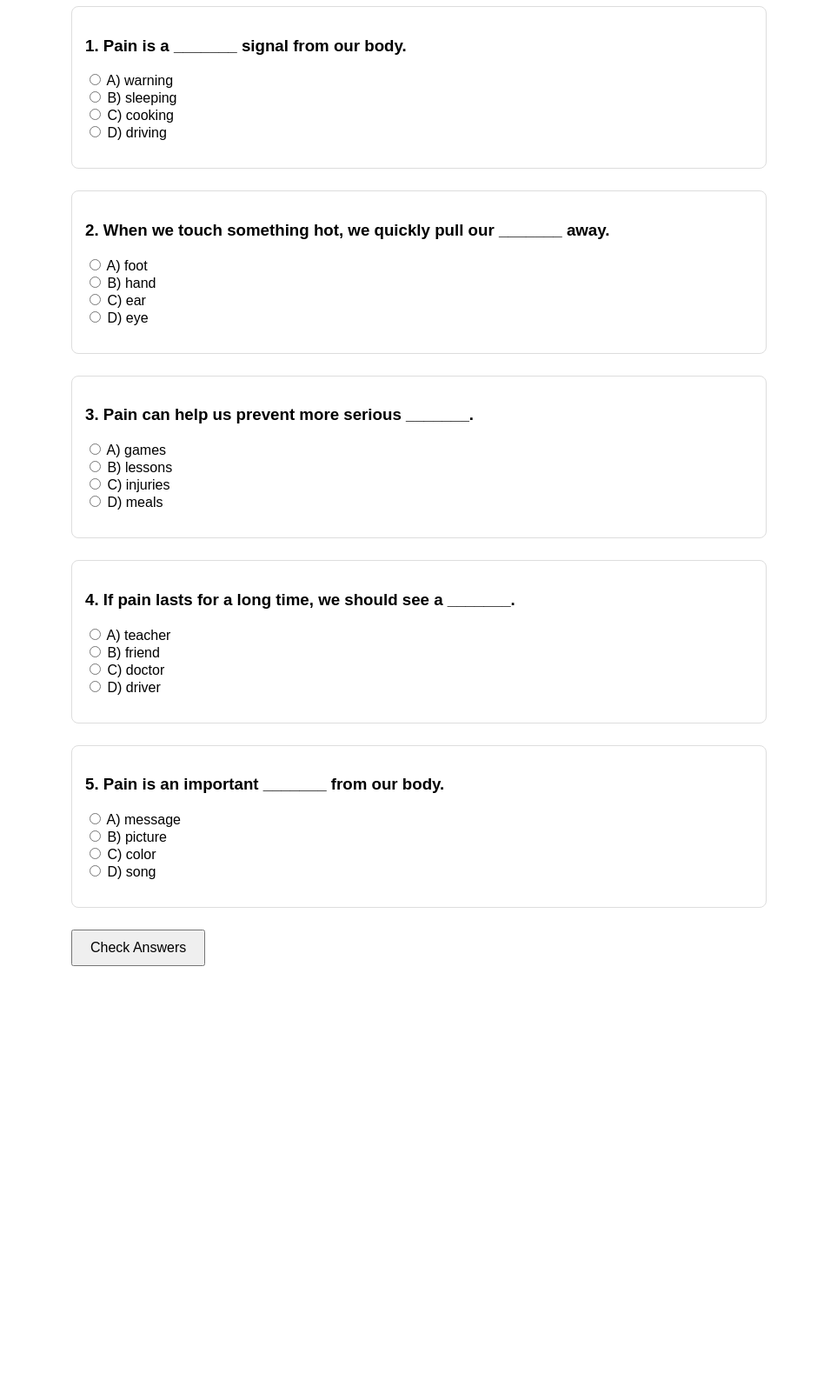
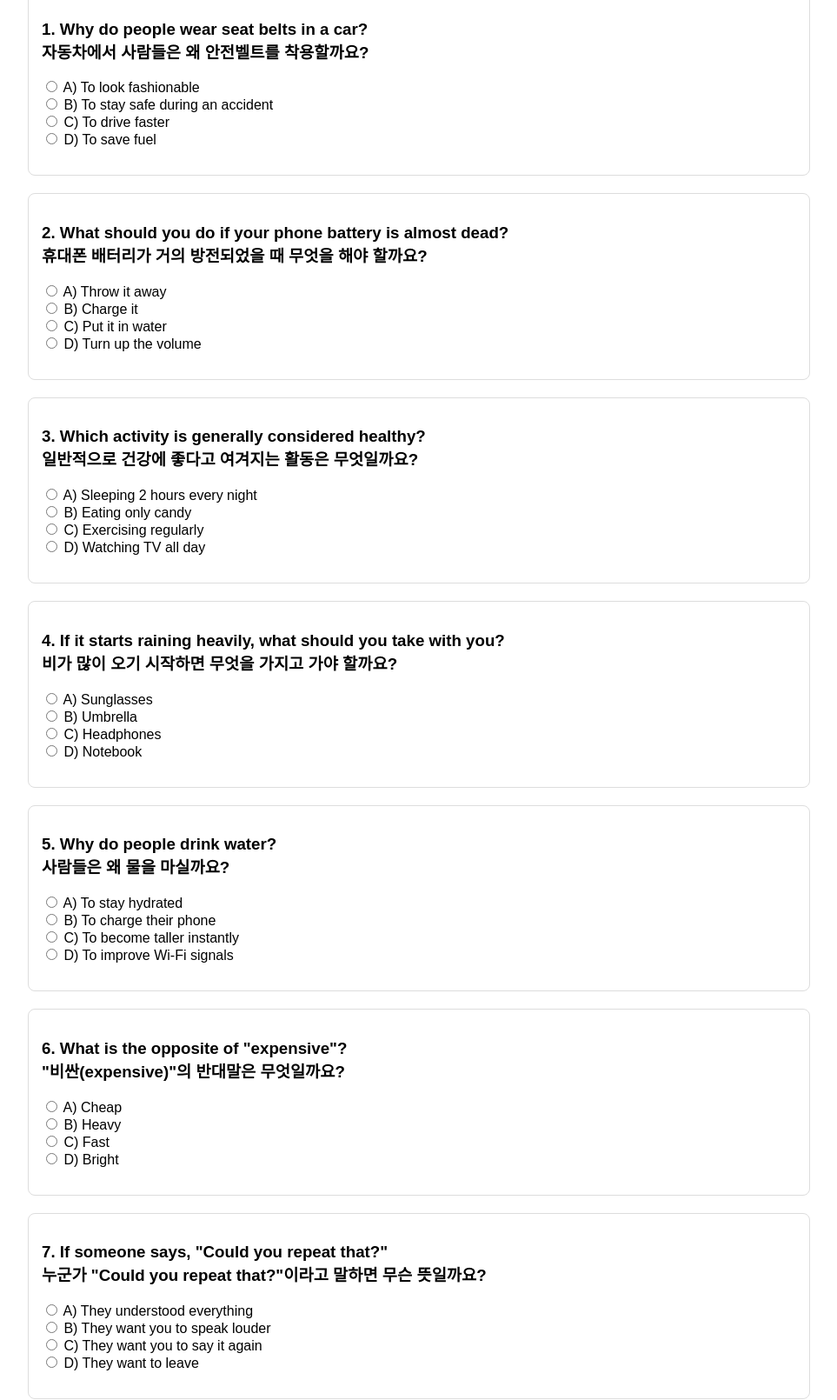
Before and after one commit to waeguk/learn-english, a plain HTML site: page index.html in a window 1280 px wide. Shown: the part 113-1723 px from the top of the page at 87% size, without its empty margins (158-1121 px from the left). Before the commit the page ends 1284 px from the top, so only its background shows below. Drawn offline with Linux system fonts and the light colour scheme.

Commit message:
Update index.html

```diff
--- a/index.html
+++ b/index.html
@@ -2,42 +2,42 @@
 <html>
 <head>
 <meta charset="UTF-8">
-<title>English Lesson Quiz</title>
+<title>Daily Life & Common Sense Quiz</title>
 
 <style>
 body{
     font-family: Arial, sans-serif;
-    max-width: 800px;
-    margin: 20px auto;
+    max-width: 900px;
+    margin: auto;
     padding: 20px;
 }
 
 .question{
-    margin-bottom: 25px;
-    padding: 15px;
-    border: 1px solid #ddd;
-    border-radius: 8px;
+    border:1px solid #ddd;
+    border-radius:8px;
+    padding:15px;
+    margin-bottom:20px;
 }
 
 button{
-    padding: 10px 20px;
-    font-size: 16px;
-    cursor: pointer;
+    padding:12px 25px;
+    font-size:18px;
+    cursor:pointer;
 }
 
 .correct{
-    color: green;
-    font-weight: bold;
+    color:green;
+    font-weight:bold;
 }
 
 .wrong{
-    color: red;
-    font-weight: bold;
+    color:red;
+    font-weight:bold;
 }
 
 #score{
     margin-top:20px;
-    font-size:22px;
+    font-size:24px;
     font-weight:bold;
 }
 </style>
@@ -45,51 +45,96 @@ button{
 
 <body>
 
-<h1>English Lesson Quiz</h1>
+<h1>📝 Today's English Quiz: Daily Life & Common Sense</h1>
 
 <div class="question">
-<h3>1. Pain is a _______ signal from our body.</h3>
-<label><input type="radio" name="q1" value="A"> A) warning</label><br>
-<label><input type="radio" name="q1" value="B"> B) sleeping</label><br>
-<label><input type="radio" name="q1" value="C"> C) cooking</label><br>
-<label><input type="radio" name="q1" value="D"> D) driving</label>
+<h3>1. Why do people wear seat belts in a car?<br>자동차에서 사람들은 왜 안전벨트를 착용할까요?</h3>
+<label><input type="radio" name="q1" value="A"> A) To look fashionable</label><br>
+<label><input type="radio" name="q1" value="B"> B) To stay safe during an accident</label><br>
+<label><input type="radio" name="q1" value="C"> C) To drive faster</label><br>
+<label><input type="radio" name="q1" value="D"> D) To save fuel</label>
 <p id="r1"></p>
 </div>
 
 <div class="question">
-<h3>2. When we touch something hot, we quickly pull our _______ away.</h3>
-<label><input type="radio" name="q2" value="A"> A) foot</label><br>
-<label><input type="radio" name="q2" value="B"> B) hand</label><br>
-<label><input type="radio" name="q2" value="C"> C) ear</label><br>
-<label><input type="radio" name="q2" value="D"> D) eye</label>
+<h3>2. What should you do if your phone battery is almost dead?<br>휴대폰 배터리가 거의 방전되었을 때 무엇을 해야 할까요?</h3>
+<label><input type="radio" name="q2" value="A"> A) Throw it away</label><br>
+<label><input type="radio" name="q2" value="B"> B) Charge it</label><br>
+<label><input type="radio" name="q2" value="C"> C) Put it in water</label><br>
+<label><input type="radio" name="q2" value="D"> D) Turn up the volume</label>
 <p id="r2"></p>
 </div>
 
 <div class="question">
-<h3>3. Pain can help us prevent more serious _______.</h3>
-<label><input type="radio" name="q3" value="A"> A) games</label><br>
-<label><input type="radio" name="q3" value="B"> B) lessons</label><br>
-<label><input type="radio" name="q3" value="C"> C) injuries</label><br>
-<label><input type="radio" name="q3" value="D"> D) meals</label>
+<h3>3. Which activity is generally considered healthy?<br>일반적으로 건강에 좋다고 여겨지는 활동은 무엇일까요?</h3>
+<label><input type="radio" name="q3" value="A"> A) Sleeping 2 hours every night</label><br>
+<label><input type="radio" name="q3" value="B"> B) Eating only candy</label><br>
+<label><input type="radio" name="q3" value="C"> C) Exercising regularly</label><br>
+<label><input type="radio" name="q3" value="D"> D) Watching TV all day</label>
 <p id="r3"></p>
 </div>
 
 <div class="question">
-<h3>4. If pain lasts for a long time, we should see a _______.</h3>
-<label><input type="radio" name="q4" value="A"> A) teacher</label><br>
-<label><input type="radio" name="q4" value="B"> B) friend</label><br>
-<label><input type="radio" name="q4" value="C"> C) doctor</label><br>
-<label><input type="radio" name="q4" value="D"> D) driver</label>
+<h3>4. If it starts raining heavily, what should you take with you?<br>비가 많이 오기 시작하면 무엇을 가지고 가야 할까요?</h3>
+<label><input type="radio" name="q4" value="A"> A) Sunglasses</label><br>
+<label><input type="radio" name="q4" value="B"> B) Umbrella</label><br>
+<label><input type="radio" name="q4" value="C"> C) Headphones</label><br>
+<label><input type="radio" name="q4" value="D"> D) Notebook</label>
 <p id="r4"></p>
 </div>
 
 <div class="question">
-<h3>5. Pain is an important _______ from our body.</h3>
-<label><input type="radio" name="q5" value="A"> A) message</label><br>
-<label><input type="radio" name="q5" value="B"> B) picture</label><br>
-<label><input type="radio" name="q5" value="C"> C) color</label><br>
-<label><input type="radio" name="q5" value="D"> D) song</label>
+<h3>5. Why do people drink water?<br>사람들은 왜 물을 마실까요?</h3>
+<label><input type="radio" name="q5" value="A"> A) To stay hydrated</label><br>
+<label><input type="radio" name="q5" value="B"> B) To charge their phone</label><br>
+<label><input type="radio" name="q5" value="C"> C) To become taller instantly</label><br>
+<label><input type="radio" name="q5" value="D"> D) To improve Wi-Fi signals</label>
 <p id="r5"></p>
+</div>
+
+<div class="question">
+<h3>6. What is the opposite of "expensive"?<br>"비싼(expensive)"의 반대말은 무엇일까요?</h3>
+<label><input type="radio" name="q6" value="A"> A) Cheap</label><br>
+<label><input type="radio" name="q6" value="B"> B) Heavy</label><br>
+<label><input type="radio" name="q6" value="C"> C) Fast</label><br>
+<label><input type="radio" name="q6" value="D"> D) Bright</label>
+<p id="r6"></p>
+</div>
+
+<div class="question">
+<h3>7. If someone says, "Could you repeat that?"<br>누군가 "Could you repeat that?"이라고 말하면 무슨 뜻일까요?</h3>
+<label><input type="radio" name="q7" value="A"> A) They understood everything</label><br>
+<label><input type="radio" name="q7" value="B"> B) They want you to speak louder</label><br>
+<label><input type="radio" name="q7" value="C"> C) They want you to say it again</label><br>
+<label><input type="radio" name="q7" value="D"> D) They want to leave</label>
+<p id="r7"></p>
+</div>
+
+<div class="question">
+<h3>8. Which food is usually sweet?<br>일반적으로 어떤 음식이 달콤할까요?</h3>
+<label><input type="radio" name="q8" value="A"> A) Lemon</label><br>
+<label><input type="radio" name="q8" value="B"> B) Chocolate cake</label><br>
+<label><input type="radio" name="q8" value="C"> C) Black pepper</label><br>
+<label><input type="radio" name="q8" value="D"> D) Garlic</label>
+<p id="r8"></p>
+</div>
+
+<div class="question">
+<h3>9. What should you do before crossing a road?<br>길을 건너기 전에 무엇을 해야 할까요?</h3>
+<label><input type="radio" name="q9" value="A"> A) Close your eyes</label><br>
+<label><input type="radio" name="q9" value="B"> B) Run as fast as possible</label><br>
+<label><input type="radio" name="q9" value="C"> C) Look both ways</label><br>
+<label><input type="radio" name="q9" value="D"> D) Use your phone</label>
+<p id="r9"></p>
+</div>
+
+<div class="question">
+<h3>10. Why is learning English useful?<br>영어를 배우는 것이 왜 유용할까요?</h3>
+<label><input type="radio" name="q10" value="A"> A) It helps communicate with more people</label><br>
+<label><input type="radio" name="q10" value="B"> B) It makes cars faster</label><br>
+<label><input type="radio" name="q10" value="C"> C) It changes the weather</label><br>
+<label><input type="radio" name="q10" value="D"> D) It makes food taste better</label>
+<p id="r10"></p>
 </div>
 
 <button onclick="checkAnswers()">Check Answers</button>
@@ -100,51 +145,50 @@ button{
 
 function checkAnswers(){
 
-let answers = {
-q1:"A",
+const answers={
+q1:"B",
 q2:"B",
 q3:"C",
-q4:"C",
-q5:"A"
+q4:"B",
+q5:"A",
+q6:"A",
+q7:"C",
+q8:"B",
+q9:"C",
+q10:"A"
 };
 
-let score = 0;
+let score=0;
 
-for(let i=1;i<=5;i++){
+for(let i=1;i<=10;i++){
 
-let selected =
-document.querySelector('input[name="q'+i+'"]:checked');
-
-let result =
-document.getElementById('r'+i);
+let selected=document.querySelector('input[name="q'+i+'"]:checked');
+let result=document.getElementById('r'+i);
 
 if(selected){
 
 if(selected.value===answers['q'+i]){
 
 score++;
-
 result.innerHTML="✅ Correct";
 result.className="correct";
 
 }else{
 
-result.innerHTML=
-"❌ Incorrect";
+result.innerHTML="❌ Incorrect";
 result.className="wrong";
 }
 
 }else{
 
-result.innerHTML=
-"⚠ Please select an answer";
+result.innerHTML="⚠ Please select an answer";
 result.className="wrong";
 }
 
 }
 
 document.getElementById("score").innerHTML =
-"Your Score: " + score + " / 5";
+"🎯 Your Score: " + score + " / 10";
 
 }
 
```
